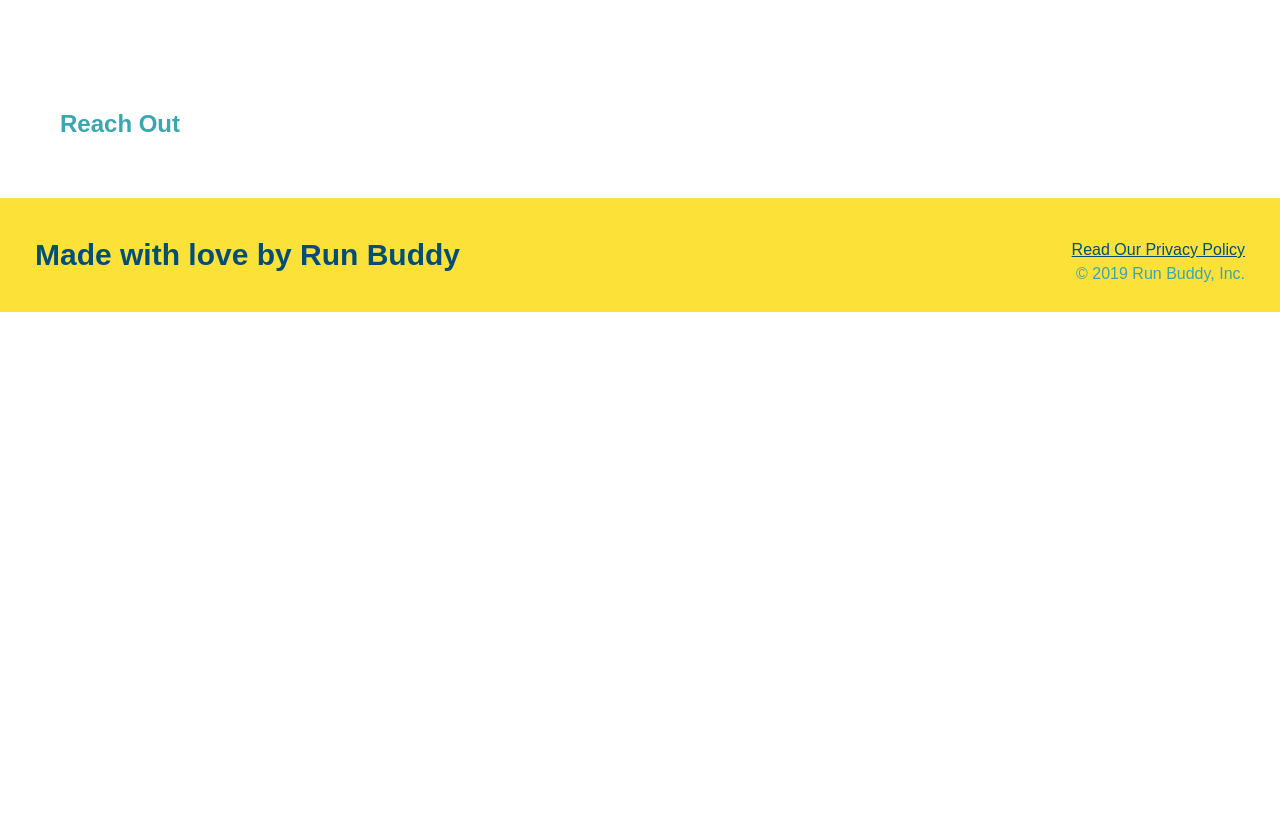
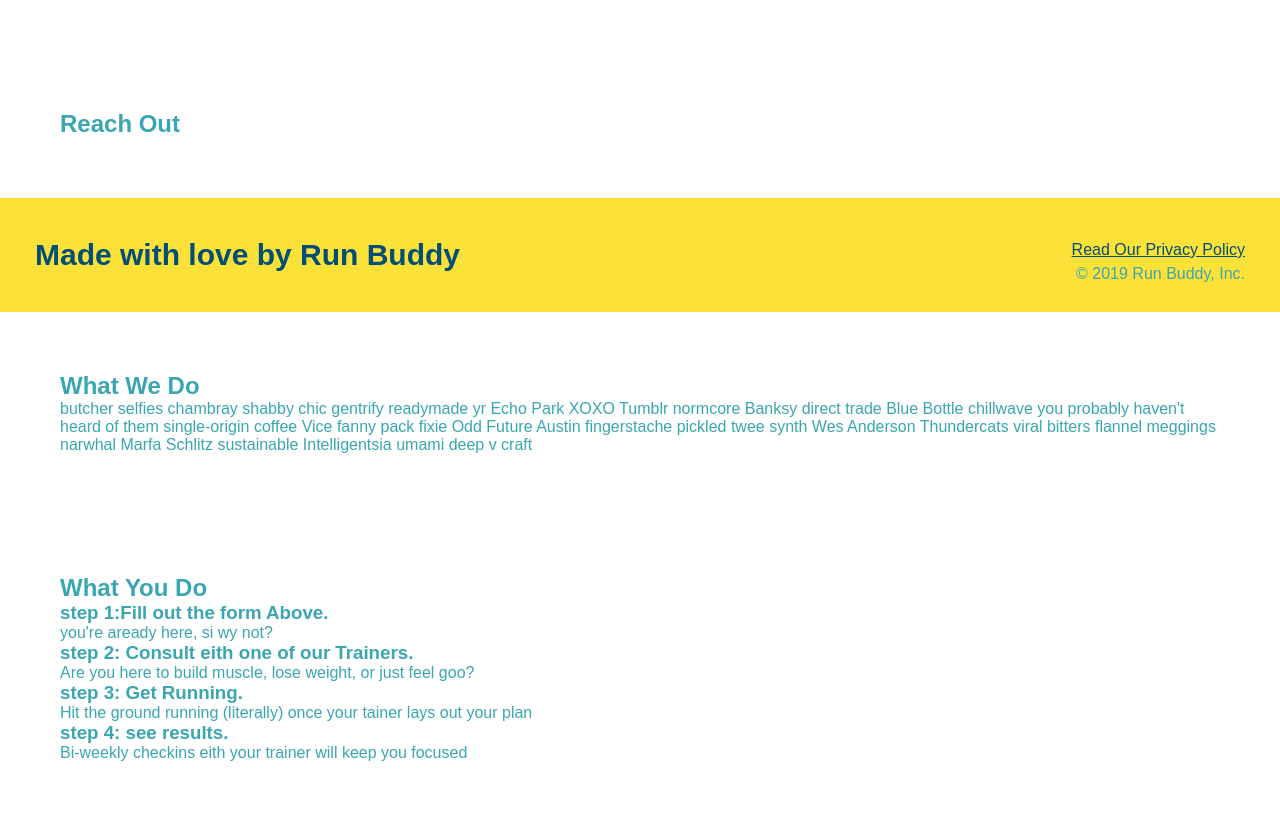
Before and after one commit to MarcosSotel0/sesson-1.4.3, a plain HTML site: page index.html in a window 1280 px wide. Shown: the part 1224-2046 px from the top of the page. Before the commit the page ends 1536 px from the top, so only its background shows below. Drawn offline with Linux system fonts and the light colour scheme.

Commit message:
initial commit

```diff
--- a/index.html
+++ b/index.html
@@ -62,5 +62,34 @@
             &copy; 2019 Run Buddy, Inc.
         </div>
     </footer>
+    <section id="what-we-do">
+        <h2>What We Do</h2>
+        <p>
+            butcher selfies chambray shabby chic gentrify readymade yr Echo Park
+            XOXO Tumblr normcore Banksy direct trade Blue Bottle chillwave you probably
+            haven't heard of them single-origin coffee Vice fanny pack fixie Odd Future
+            Austin fingerstache pickled twee synth Wes Anderson Thundercats viral bitters
+            flannel meggings narwhal Marfa Schlitz sustainable Intelligentsia umami deep v craft
+        </p>
+    </section>
+    <section id="what-you-do">
+        <h2>What You Do</h2>
+        <div>
+            <h3>step 1:Fill out the form Above.</h3>
+            <p>you're aready here, si wy not?</p>
+        </div>
+        <div>
+            <h3>step 2: Consult eith one of our Trainers.</h3>
+            <p>Are you here to build muscle, lose weight, or just feel goo?</p>
+        </div>
+        <div>
+            <h3>step 3: Get Running.</h3>
+           <p>Hit the ground running (literally) once your tainer lays out your plan</p>
+        </div>
+        <div>
+            <h3>step 4: see results.</h3>
+            <p>Bi-weekly checkins eith your trainer will keep you focused</p>
+        </div>
+    </section>
 </body>
 </html>
```
